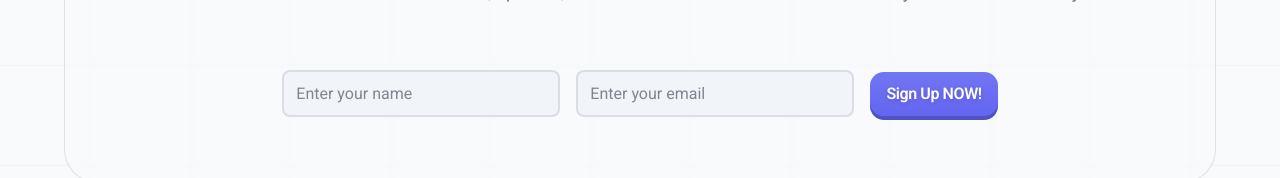
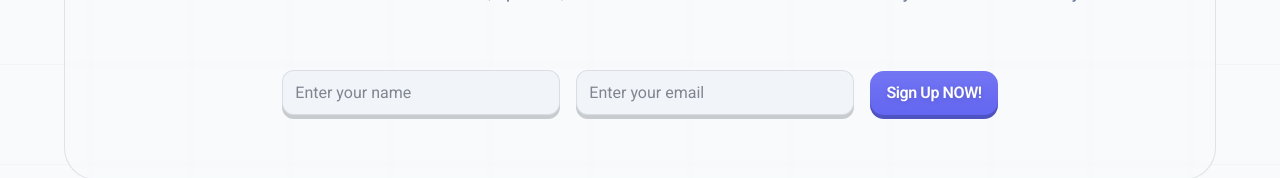
Before and after one commit to GioMarcolla/sure-x, a Next.js app: page / in a window 1280 px wide. Shown: the part 4370-4548 px from the top of the page. Built offline with nearby package versions, Linux system fonts and the light colour scheme; no server answers.

Commit message:
Added SureInput component

```diff
--- a/src/components/home/SureNewsSignUp.tsx
+++ b/src/components/home/SureNewsSignUp.tsx
@@ -4,6 +4,7 @@ import { cn } from '@/lib/tailwind.utils';
 import { FC, HTMLAttributes, ReactElement, SubmitEvent, useState } from 'react';
 import SureBasicCard from '@/components/ui/SureBasicCard';
 import SureButton from '@/components/ui/SureButton';
+import SureInput from '@/components/ui/SureInput';
 
 type SureNewsSignUpProps = HTMLAttributes<HTMLDivElement> & {};
 
@@ -67,21 +68,19 @@ const SureNewsSignUp: FC<SureNewsSignUpProps> = ({
                     onSubmit={handleSubmit}
                     className="mt-8 flex w-full max-w-[70%] flex-col items-center justify-center gap-4 lg:flex-row"
                 >
-                    <input
+                    <SureInput
                         type="text"
                         placeholder="Enter your name"
                         value={name}
                         onChange={(ev) => setName(ev.target.value)}
                         disabled={status === 'loading'}
-                        className="h-full max-w-lg grow rounded-lg border-2 border-(--border-color) bg-(--bg-strong) p-3 text-base text-(--ink) focus:ring-2 focus:ring-(--accent) focus:outline-none disabled:opacity-50"
                     />
-                    <input
+                    <SureInput
                         type="email"
                         placeholder="Enter your email"
                         value={email}
                         onChange={(ev) => setEmail(ev.target.value)}
                         disabled={status === 'loading'}
-                        className="h-full max-w-lg grow rounded-lg border-2 border-(--border-color) bg-(--bg-strong) p-3 text-base text-(--ink) focus:ring-2 focus:ring-(--accent) focus:outline-none disabled:opacity-50"
                     />
                     <SureButton
                         type="submit"
--- /dev/null
+++ b/src/components/ui/SureInput.tsx
@@ -0,0 +1,23 @@
+import { cn } from '@/lib/tailwind.utils';
+import { FC, InputHTMLAttributes } from 'react';
+
+type SureInputProps = InputHTMLAttributes<HTMLInputElement> & {};
+
+const SureInput: FC<SureInputProps> = ({ className, ...props }) => {
+    return (
+        <input
+            className={cn(
+                'h-full max-w-lg grow rounded-xl border border-(--border-color) bg-(--bg-strong) p-3 text-base text-(--ink)',
+                'shadow-[0_4px_0_color-mix(in_srgb,var(--border-color),black_10%)]',
+                'focus:border-(--accent-contrast) focus:outline-none focus:shadow-[0_4px_0_color-mix(in_srgb,var(--accent-contrast),black_10%)]',
+                'disabled:opacity-50',
+                className
+            )}
+            {...props}
+        />
+    );
+};
+
+SureInput.displayName = 'SureInput';
+
+export default SureInput;
```
